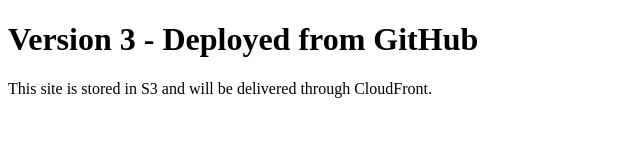
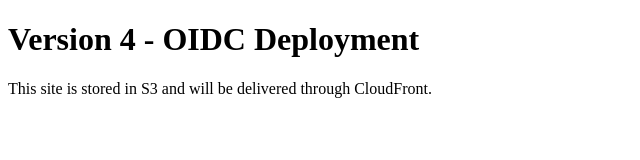
Before and after one commit to Honeyman-80/aws-static-site, a plain HTML site: page index.html in a window 1280 px wide. Shown: the whole page, without its empty margins (0-640 px from the left). Drawn offline with Linux system fonts and the light colour scheme.

Commit message:
Update index.html

```diff
--- a/index.html
+++ b/index.html
@@ -4,7 +4,7 @@
   <title>Dave AWS Static Site</title>
 </head>
 <body>
-  <h1>Version 3 - Deployed from GitHub</h1>
+  <h1>Version 4 - OIDC Deployment</h1>
   <p>This site is stored in S3 and will be delivered through CloudFront.</p>
 </body>
 </html>
```
